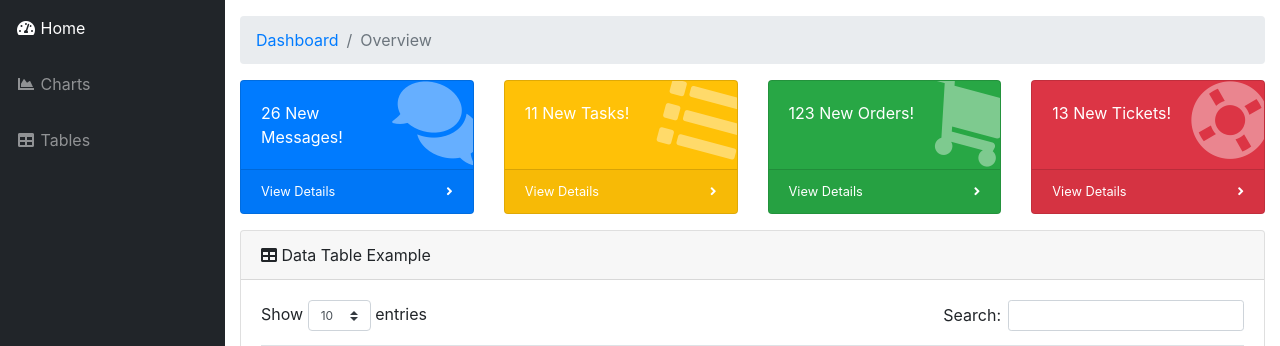
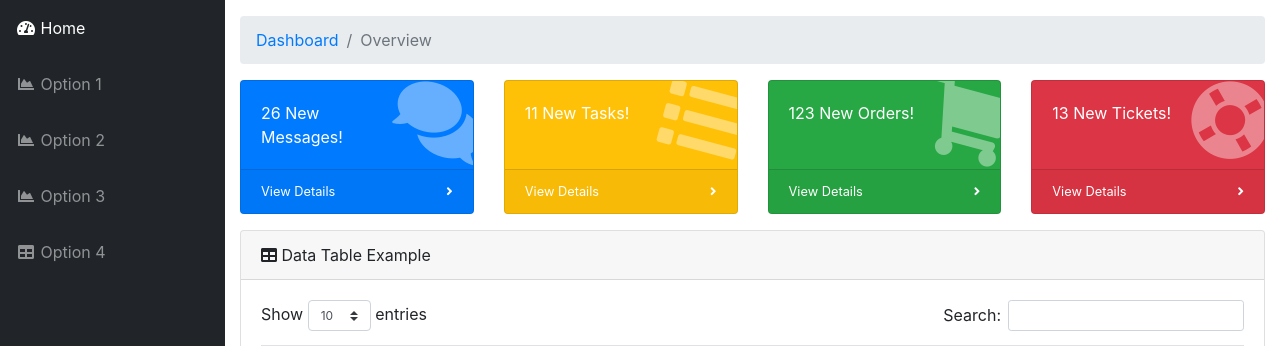
Before and after one commit to Aditya0597/HAR, a Flask app: page / in a window 1280 px wide. Shown: the part 56-402 px from the top of the page. Run offline with Flask 2, Linux system fonts and the light colour scheme; data that the repository does not hold is empty; some libraries are stand-ins or nearby versions.

Commit message:
Initial commit

```diff
--- a/project/com/controller/RegisterController.py
+++ b/project/com/controller/RegisterController.py
@@ -7,4 +7,4 @@ def index():
     conn=conn_db()
     cursor=conn.cursor()
     print(cursor.execute('SELECT * FROM restaurants'))
-    return render_template('index.html')
+    return render_template('home.html')
--- a/project/templates/blank.html
+++ b/project/templates/blank.html
@@ -29,7 +29,7 @@
 
     <nav class="navbar navbar-expand navbar-dark bg-dark static-top">
 
-      <a class="navbar-brand mr-1" href="index.html">Start Bootstrap</a>
+      <a class="navbar-brand mr-1" href="home.html">Start Bootstrap</a>
 
       <button class="btn btn-link btn-sm text-white order-1 order-sm-0" id="sidebarToggle" href="#">
         <i class="fas fa-bars"></i>
@@ -93,7 +93,7 @@
       <!-- Sidebar -->
       <ul class="sidebar navbar-nav">
         <li class="nav-item">
-          <a class="nav-link" href="index.html">
+          <a class="nav-link" href="home.html">
             <i class="fas fa-fw fa-tachometer-alt"></i>
             <span>Dashboard</span>
           </a>
@@ -133,7 +133,7 @@
           <!-- Breadcrumbs-->
           <ol class="breadcrumb">
             <li class="breadcrumb-item">
-              <a href="index.html">Dashboard</a>
+              <a href="home.html">Dashboard</a>
             </li>
             <li class="breadcrumb-item active">Blank Page</li>
           </ol>
--- a/project/templates/charts.html
+++ b/project/templates/charts.html
@@ -29,7 +29,7 @@
 
     <nav class="navbar navbar-expand navbar-dark bg-dark static-top">
 
-      <a class="navbar-brand mr-1" href="index.html">Start Bootstrap</a>
+      <a class="navbar-brand mr-1" href="home.html">Start Bootstrap</a>
 
       <button class="btn btn-link btn-sm text-white order-1 order-sm-0" id="sidebarToggle" href="#">
         <i class="fas fa-bars"></i>
@@ -93,7 +93,7 @@
       <!-- Sidebar -->
       <ul class="sidebar navbar-nav">
         <li class="nav-item">
-          <a class="nav-link" href="index.html">
+          <a class="nav-link" href="home.html">
             <i class="fas fa-fw fa-tachometer-alt"></i>
             <span>Dashboard</span>
           </a>
--- a/project/templates/index.html
+++ b/project/templates/home.html
@@ -29,7 +29,7 @@
 
     <nav class="navbar navbar-expand navbar-dark bg-dark static-top">
 
-      <a class="navbar-brand mr-1" href="index.html">Restaurant</a>
+      <a class="navbar-brand mr-1" href="home.html">Restaurant</a>
 
       <button class="btn btn-link btn-sm text-white order-1 order-sm-0" id="sidebarToggle" href="#">
         <i class="fas fa-bars"></i>
@@ -93,21 +93,31 @@
       <!-- Sidebar -->
       <ul class="sidebar navbar-nav">
         <li class="nav-item active">
-          <a class="nav-link" href="index.html">
+          <a class="nav-link" href="/">
             <i class="fas fa-fw fa-tachometer-alt"></i>
             <span>Home</span>
           </a>
         </li>
 
         <li class="nav-item">
-          <a class="nav-link" href="index.html">
+          <a class="nav-link" href="home.html">
             <i class="fas fa-fw fa-chart-area"></i>
-            <span>Charts</span></a>
+            <span>Option 1</span></a>
         </li>
         <li class="nav-item">
-          <a class="nav-link" href="index.html">
+          <a class="nav-link" href="home.html">
+            <i class="fas fa-fw fa-chart-area"></i>
+            <span>Option 2</span></a>
+        </li>
+        <li class="nav-item">
+          <a class="nav-link" href="home.html">
+            <i class="fas fa-fw fa-chart-area"></i>
+            <span>Option 3</span></a>
+        </li>
+        <li class="nav-item">
+          <a class="nav-link" href="home.html">
             <i class="fas fa-fw fa-table"></i>
-            <span>Tables</span></a>
+            <span>Option 4</span></a>
         </li>
       </ul>
 
--- a/project/templates/login.html
+++ b/project/templates/login.html
@@ -49,7 +49,7 @@
                 </label>
               </div>
             </div>
-            <a class="btn btn-primary btn-block" href="index.html">Login</a>
+            <a class="btn btn-primary btn-block" href="home.html">Login</a>
           </form>
           <div class="text-center">
             <a class="d-block small mt-3" href="register.html">Register an Account</a>
--- a/project/templates/tables.html
+++ b/project/templates/tables.html
@@ -29,7 +29,7 @@
 
     <nav class="navbar navbar-expand navbar-dark bg-dark static-top">
 
-      <a class="navbar-brand mr-1" href="index.html">Start Bootstrap</a>
+      <a class="navbar-brand mr-1" href="home.html">Start Bootstrap</a>
 
       <button class="btn btn-link btn-sm text-white order-1 order-sm-0" id="sidebarToggle" href="#">
         <i class="fas fa-bars"></i>
@@ -93,7 +93,7 @@
       <!-- Sidebar -->
       <ul class="sidebar navbar-nav">
         <li class="nav-item">
-          <a class="nav-link" href="index.html">
+          <a class="nav-link" href="home.html">
             <i class="fas fa-fw fa-tachometer-alt"></i>
             <span>Dashboard</span>
           </a>
```
Also changed, not shown: project/templates/404.html (+4 -4 lines).
